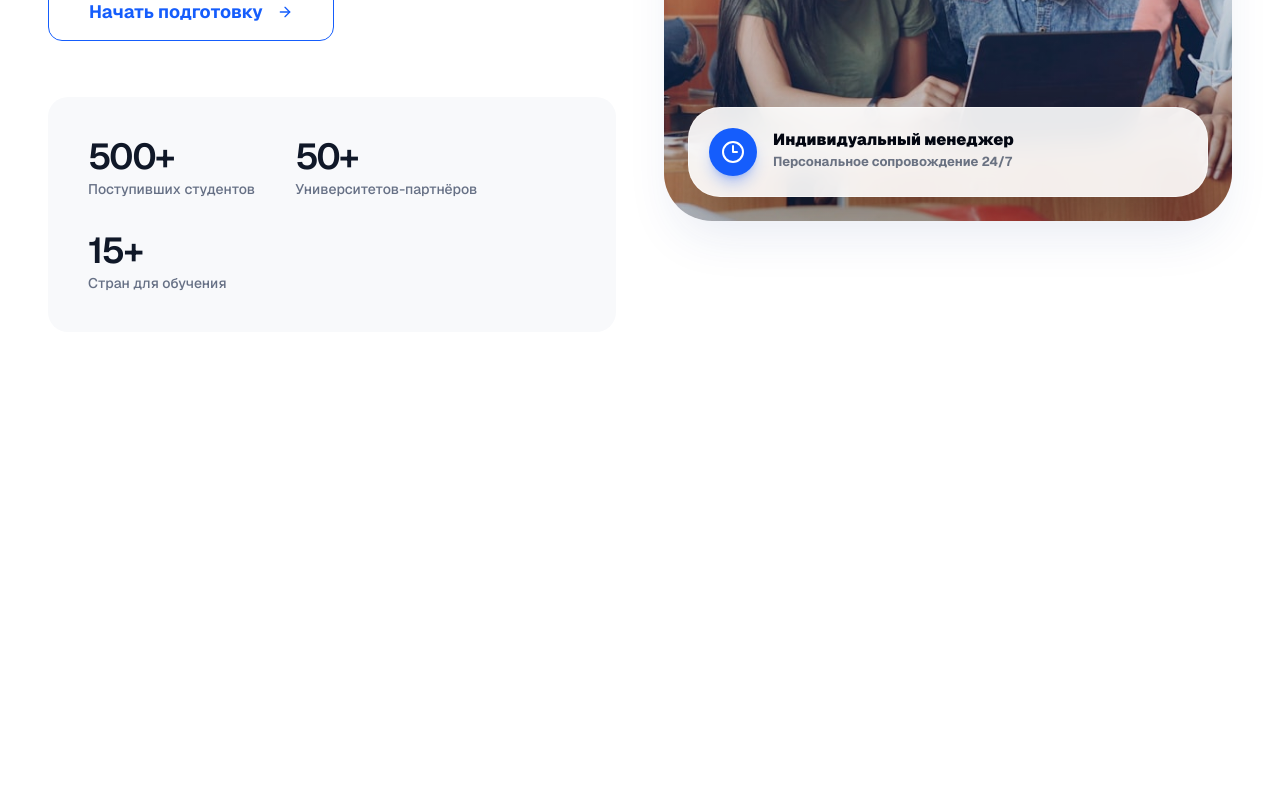
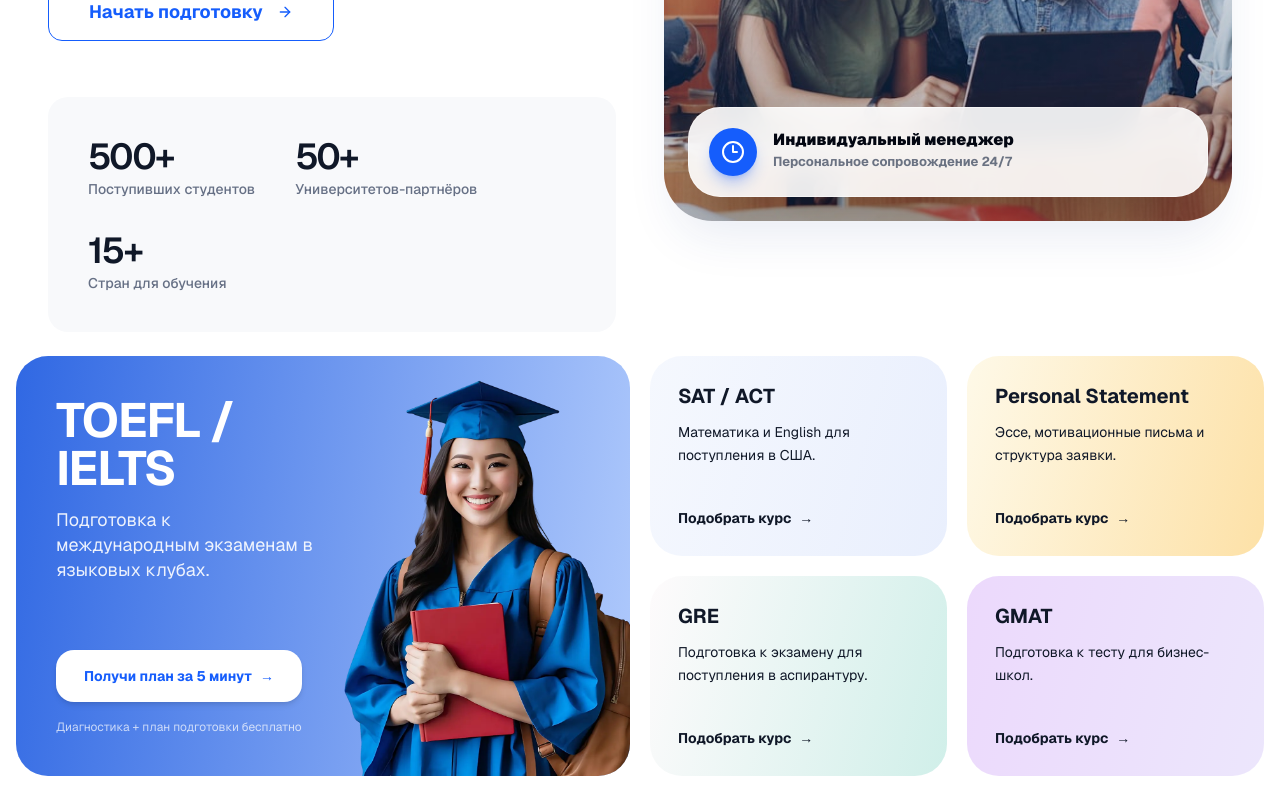
Before and after one commit to serqx0662-creator/GetCrant, a Next.js app: page /Home in a window 1280 px wide. Shown: the part 650-1450 px from the top of the page. Before the commit the page ends 982 px from the top, so only its background shows below. Built offline with nearby package versions, Linux system fonts and the light colour scheme.

Commit message:
added GetGrantExamGrid

```diff
--- /dev/null
+++ b/app/(pages)/Home/GetGrantExamGrid.tsx
@@ -0,0 +1,103 @@
+"use client";
+import Image from "next/image";
+
+// Локальный компонент для маленьких карточек (SAT, GRE и т.д.)
+const ExamTile = ({
+    title,
+    desc,
+    bgColor,
+    href = "#",
+}: {
+    title: string;
+    desc: string;
+    bgColor: string;
+    href?: string;
+}) => (
+    <div
+        className={`${bgColor} rounded-[32px] text-[#101828] p-7 flex flex-col justify-between min-h-[200px] transition-transform hover:scale-[1.02] duration-300`}
+    >
+        <div>
+            <h3 className="text-xl font-bold text-gray-900 leading-tight">
+                {title}
+            </h3>
+            <p className="text-sm text-[#101828] mt-3 leading-relaxed">
+                {desc}
+            </p>
+        </div>
+        <a
+            href={href}
+            className="inline-flex items-center text-sm font-bold text-gray-900 mt-4 group"
+        >
+            Подобрать курс
+            <span className="ml-2 transition-transform group-hover:translate-x-1">
+                →
+            </span>
+        </a>
+    </div>
+);
+
+export default function GetGrantExamGrid() {
+    return (
+        <section className="w-full max-w-7xl mx-auto px-4 py-6">
+            <div className="grid grid-cols-1 md:grid-cols-2 lg:grid-cols-4 gap-5">
+                {/* БОЛЬШАЯ КАРТОЧКА: TOEFL / IELTS */}
+                <div className="lg:col-span-2 relative overflow-hidden rounded-[32px] bg-[linear-gradient(98deg,#3068E3_0%,#B0CAFC_100%)] text-white p-8 md:p-10 flex flex-col justify-between min-h-[400px]">
+                    {/* Контентная часть */}
+                    <div className="relative z-10 max-w-[260px]">
+                        <h2 className="text-4xl md:text-5xl font-bold tracking-tight mb-4">
+                            TOEFL / IELTS
+                        </h2>
+                        <p className="text-lg opacity-90 leading-snug">
+                            Подготовка к международным экзаменам в языковых
+                            клубах.
+                        </p>
+                    </div>
+
+                    <div className="relative z-10">
+                        <button className="bg-white text-blue-600 px-7 py-4 rounded-2xl font-bold text-sm flex items-center gap-2 hover:bg-opacity-90 transition-all shadow-md cursor-pointer">
+                            Получи план за 5 минут <span>→</span>
+                        </button>
+                        <p className="text-[12px] mt-4 opacity-70">
+                            Диагностика + план подготовки бесплатно
+                        </p>
+                    </div>
+
+                    {/* Изображение девушки */}
+                    <div className="absolute right-0 bottom-0 h-full w-[60%] pointer-events-none">
+                        <Image
+                            src="/vecteezy_young-woman-in-graduation-attire-with-backpack-and-book-back_65435262 1 (1).webp" // Путь к картинке
+                            alt="Student"
+                            fill
+                            priority
+                            className="object-contain object-right-bottom"
+                        />
+                    </div>
+                </div>
+
+                {/* СЕТКА МАЛЕНЬКИХ КАРТОЧЕК */}
+                <div className="lg:col-span-2 grid grid-cols-1 sm:grid-cols-2 gap-5">
+                    <ExamTile
+                        title="SAT / ACT"
+                        desc="Математика и English для поступления в США."
+                        bgColor="bg-[linear-gradient(105deg,#F5F8FE_0%,#E9EFFD_100%)]"
+                    />
+                    <ExamTile
+                        title="Personal Statement"
+                        desc="Эссе, мотивационные письма и структура заявки."
+                        bgColor="bg-[linear-gradient(105deg,#FEF9E8_0%,#FDE1A7_100%)]"
+                    />
+                    <ExamTile
+                        title="GRE"
+                        desc="Подготовка к экзамену для поступления в аспирантуру."
+                        bgColor="bg-[linear-gradient(105deg,#FEFBFC_0%,#D0EFE9_100%)]"
+                    />
+                    <ExamTile
+                        title="GMAT"
+                        desc="Подготовка к тесту для бизнес-школ."
+                        bgColor="bg-[linear-gradient(105deg,#ECD9FC_0%,#ECE6FC_100%)]"
+                    />
+                </div>
+            </div>
+        </section>
+    );
+}
--- a/app/(pages)/Home/page.tsx
+++ b/app/(pages)/Home/page.tsx
@@ -1,5 +1,6 @@
 import Header from "@/app/components/Header";
 import GetGrantHero from "@/app/(pages)/Home/GetGrantHero";
+import GetGrantExamGrid from "./GetGrantExamGrid";
 
 export default function Home() {
     return (
@@ -9,6 +10,7 @@ export default function Home() {
             {/* Твой главный экран с отступом, чтобы шапка его не закрывала */}
             <main className="pt-10">
                 <GetGrantHero />
+                <GetGrantExamGrid/>
             </main>
 
             {/* Сюда потом просто докинешь другие секции */}
--- a/app/globals.css
+++ b/app/globals.css
@@ -1,5 +1,5 @@
 @import "tailwindcss";
-@import "tw-animate-css";
+/* @import "tw-animate-css"; */
 @import "shadcn/tailwind.css";
 
 @custom-variant dark (&:is(.dark *));
--- a/package.json
+++ b/package.json
@@ -11,6 +11,7 @@
   "dependencies": {
     "class-variance-authority": "^0.7.1",
     "clsx": "^2.1.1",
+    "framer-motion": "^12.38.0",
     "lucide-react": "^1.8.0",
     "next": "16.2.2",
     "radix-ui": "^1.4.3",
```
Also changed, not shown: app/(pages)/Home/GetGrantWhyUs.tsx (added), public/vecteezy_young-woman-in-graduation-attire-with-backpack-and-book-back_65435262 1 (1).webp (added), 1 other file (tests, documents, lock files or other folders).
